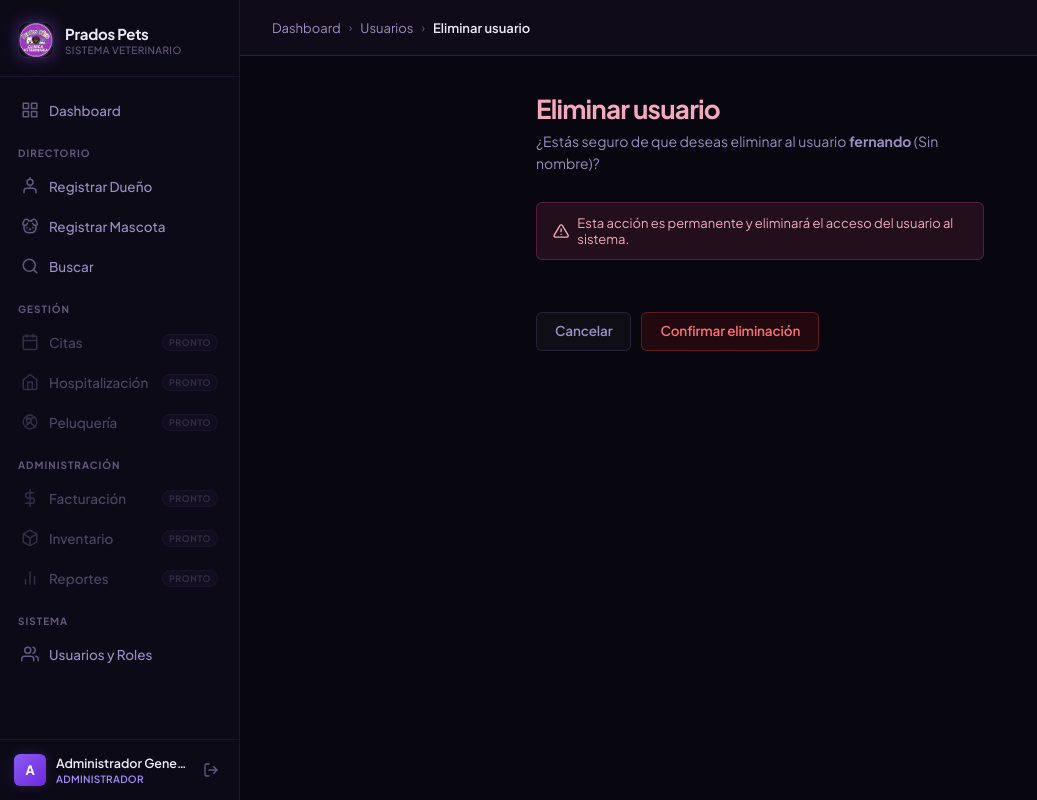
After one commit to Cruz-Fernando/prados-pets, a Django app: page /usuarios/6/eliminar/ in a window 1280 px wide. The commit adds this page. Shown: the whole page, without its empty margins (0-1037 px from the left). Run offline with Django 5.2, Linux system fonts and the light colour scheme; a user stored in the database is signed in; data comes from the database, SQL or seed files in the repository.

Commit message:
Correcion de bugs

```diff
--- a/apps/directorio/urls.py
+++ b/apps/directorio/urls.py
@@ -4,5 +4,6 @@ from . import views
 urlpatterns = [
     path('registrar-dueno/', views.registrar_dueno, name='registrar_dueno'),
     path('mascotas/registrar/', views.registrar_mascota, name='registrar_mascota'),
+    path('duenos/autocomplete/', views.autocomplete_duenos, name='autocomplete_duenos'),
     path('buscar/', views.buscar_directorio, name='buscar_directorio'),
 ]
--- a/apps/usuarios/urls.py
+++ b/apps/usuarios/urls.py
@@ -20,4 +20,5 @@ urlpatterns = [
     path("usuarios/", views.usuarios_lista, name="usuarios_lista"),
     path("usuarios/nuevo/", views.usuario_nuevo, name="usuario_nuevo"),
     path("usuarios/<int:pk>/editar/", views.usuario_editar, name="usuario_editar"),
+    path("usuarios/<int:pk>/eliminar/", views.usuario_eliminar, name="usuario_eliminar"),
 ]
--- a/apps/usuarios/views.py
+++ b/apps/usuarios/views.py
@@ -116,3 +116,22 @@ def usuario_editar(request, pk):
     return render(
         request, "usuarios/usuario_form.html", {"form": form, "usuario": usuario}
     )
+
+
+@login_required
+@rol_requerido("administrador")
+def usuario_eliminar(request, pk):
+    usuario = get_object_or_404(Usuario, pk=pk)
+    if usuario == request.user:
+        messages.error(request, "No puedes eliminar tu propia cuenta de usuario.")
+        return redirect("usuarios:usuarios_lista")
+
+    if request.method == "POST":
+        nombre = usuario.username
+        usuario.delete()
+        messages.success(request, f"Usuario '{nombre}' eliminado correctamente.")
+        return redirect("usuarios:usuarios_lista")
+
+    return render(
+        request, "usuarios/usuario_confirmar_eliminar.html", {"usuario": usuario}
+    )
--- /dev/null
+++ b/templates/usuarios/usuario_confirmar_eliminar.html
@@ -0,0 +1,45 @@
+{% extends "base.html" %}
+{% block title %}Eliminar usuario · Prados Pets{% endblock %}
+{% block body %}
+<div class="app-shell">
+  {% include "usuarios/_sidebar.html" %}
+
+  <div class="app-main">
+    <header class="app-topbar">
+      <button type="button" class="app-topbar__toggle" id="sidebar-toggle-btn" aria-label="Abrir menú">
+        <svg width="22" height="22" viewBox="0 0 24 24" fill="none" stroke="currentColor" stroke-width="2" stroke-linecap="round" stroke-linejoin="round">
+          <line x1="3" y1="12" x2="21" y2="12"></line>
+          <line x1="3" y1="6" x2="21" y2="6"></line>
+          <line x1="3" y1="18" x2="21" y2="18"></line>
+        </svg>
+      </button>
+      <div class="app-topbar__breadcrumb">
+        <a href="{% url 'usuarios:dashboard' %}">Dashboard</a>
+        <span class="app-topbar__sep">›</span>
+        <a href="{% url 'usuarios:usuarios_lista' %}">Usuarios</a>
+        <span class="app-topbar__sep">›</span>
+        <span class="app-topbar__current">Eliminar usuario</span>
+      </div>
+    </header>
+    <main class="app-content app-content--narrow">
+    <h1 style="color: var(--error);">Eliminar usuario</h1>
+    <p class="app-content__subtitle">
+      ¿Estás seguro de que deseas eliminar al usuario <strong>{{ usuario.username }}</strong> ({{ usuario.nombre_completo|default:"Sin nombre" }})?
+    </p>
+
+    <div class="auth-card__error" style="margin: 20px 0;">
+      <svg width="18" height="18" viewBox="0 0 24 24" fill="none" stroke="currentColor" stroke-width="2" stroke-linecap="round" stroke-linejoin="round"><path d="M10.29 3.86L1.82 18a2 2 0 0 0 1.71 3h16.94a2 2 0 0 0 1.71-3L13.71 3.86a2 2 0 0 0-3.42 0z"/><line x1="12" y1="9" x2="12" y2="13"/><line x1="12" y1="17" x2="12.01" y2="17"/></svg>
+      Esta acción es permanente y eliminará el acceso del usuario al sistema.
+    </div>
+
+    <form method="post" class="app-form">
+      {% csrf_token %}
+      <div class="app-form__actions">
+        <a href="{% url 'usuarios:usuarios_lista' %}" class="btn btn--ghost">Cancelar</a>
+        <button type="submit" class="btn btn--danger">Confirmar eliminación</button>
+      </div>
+    </form>
+    </main>
+  </div>
+</div>
+{% endblock %}
--- a/templates/usuarios/usuarios_lista.html
+++ b/templates/usuarios/usuarios_lista.html
@@ -57,6 +57,9 @@
           <td><span class="badge badge--{{ u.estado }}">{{ u.estado }}</span></td>
           <td class="app-table__actions">
             <a href="{% url 'usuarios:usuario_editar' u.pk %}">Editar</a>
+            {% if u != user %}
+              <a href="{% url 'usuarios:usuario_eliminar' u.pk %}" style="color: var(--error); margin-left: 10px;">Eliminar</a>
+            {% endif %}
           </td>
         </tr>
         {% empty %}
```
Also changed, not shown: apps/directorio/views.py (+17 -0 lines).
